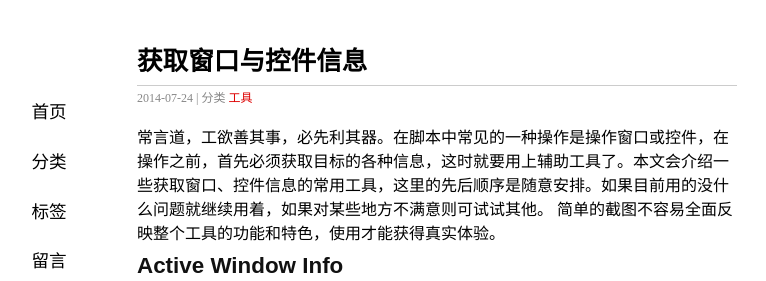
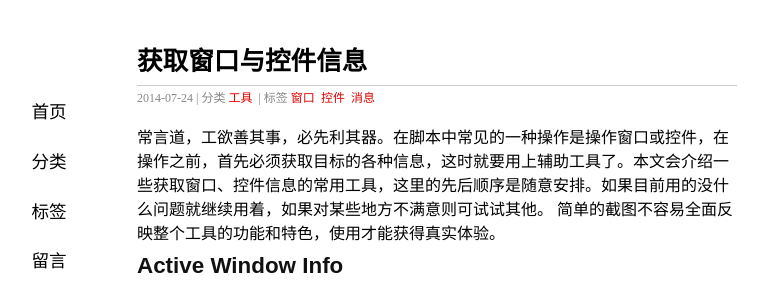
Before and after one commit to amnesiac10/amnesiac10.github.io, a Jekyll site: the page built from _posts/2014-07-25-retrive-info-of-window.md, in a window 1280 px wide and 900 px high. Shown: the top 281 px of the window, without its empty margins (203-969 px from the left). Built offline with Jekyll 4.4.1, drawn with Linux system fonts in a browser that asks for light colours; Markdown is read by kramdown in place of the engine named in the settings; comment, search, counter and statistics services are not loaded.

Commit message:
Added the tags to the previous post.

```diff
--- a/_posts/2014-07-25-retrive-info-of-window.md
+++ b/_posts/2014-07-25-retrive-info-of-window.md
@@ -4,7 +4,7 @@ layout: post
 title: 获取窗口与控件信息
 thread: 8
 categories: 工具
-tags:
+tags: 窗口 控件 消息
 ---
 常言道，工欲善其事，必先利其器。在脚本中常见的一种操作是操作窗口或控件，在操作之前，首先必须获取目标的各种信息，这时就要用上辅助工具了。本文会介绍一些获取窗口、控件信息的常用工具，这里的先后顺序是随意安排。如果目前用的没什么问题就继续用着，如果对某些地方不满意则可试试其他。
 简单的截图不容易全面反映整个工具的功能和特色，使用才能获得真实体验。
```
